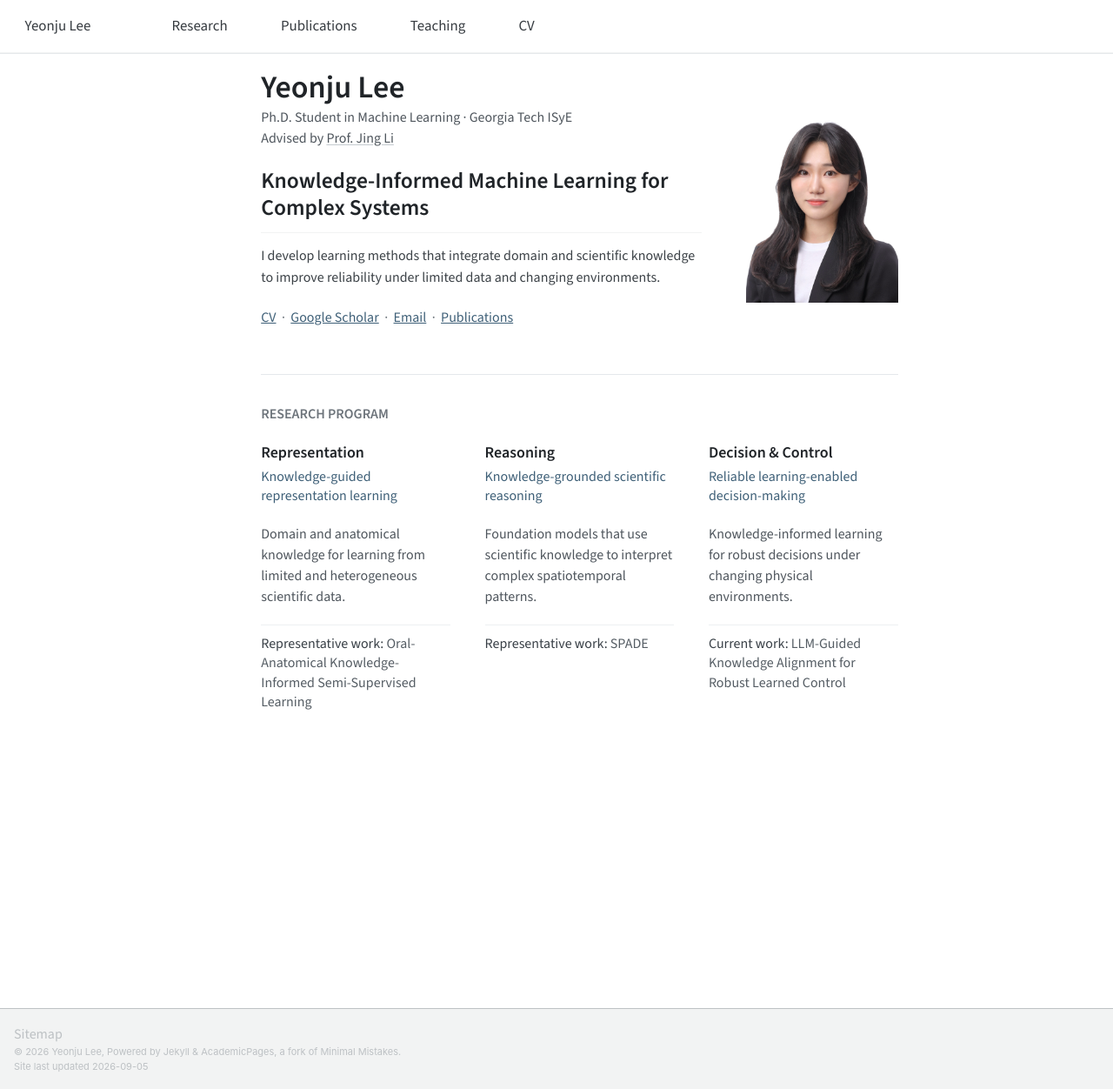
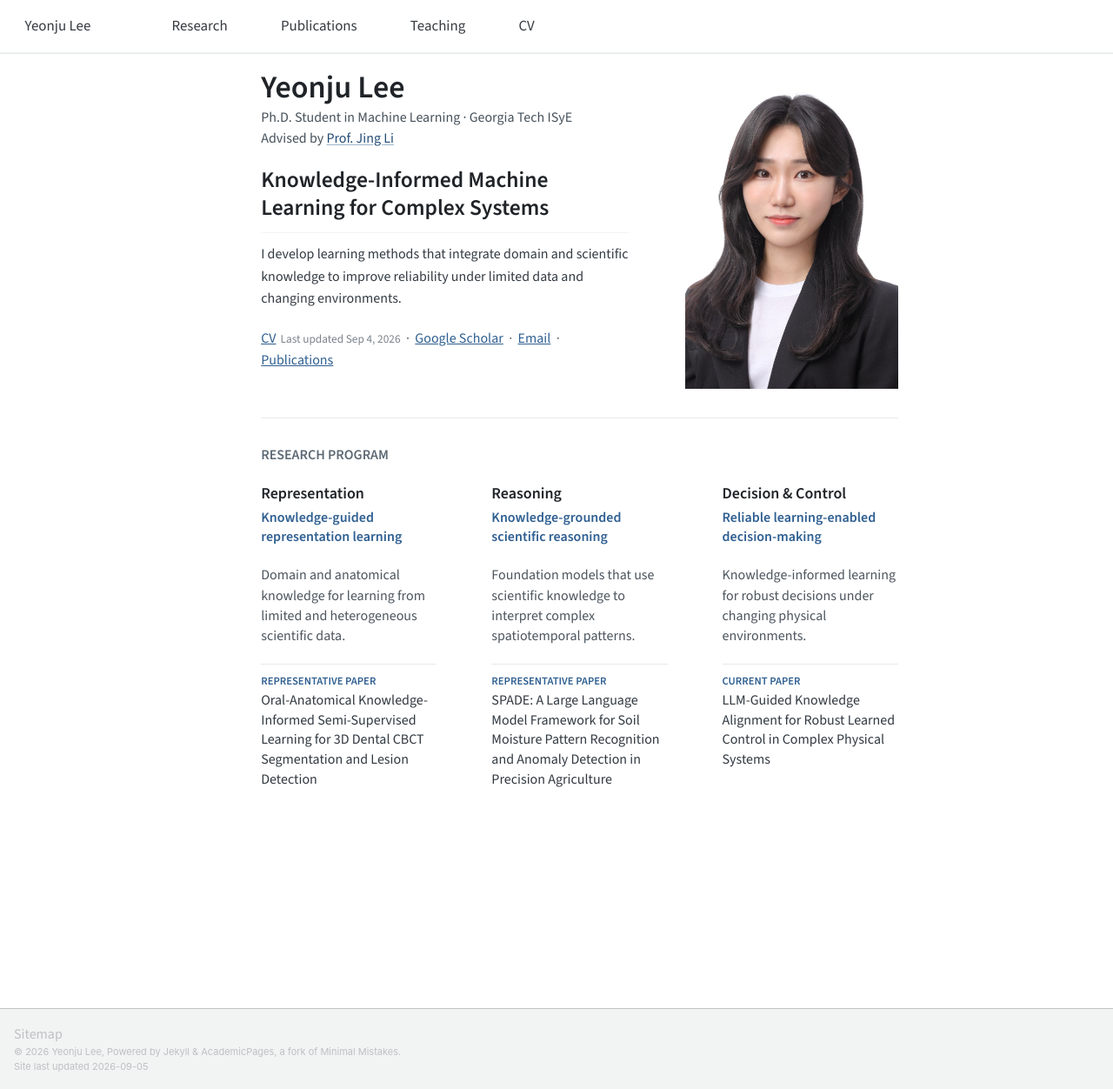
Before and after one commit to ylee845/ylee845.github.io, a Jekyll site: the page built from _pages/about.md, in a window 1280 px wide and 1252 px high. Shown: the whole window at 87% size. Built offline with Jekyll 4.4.1, drawn with Linux system fonts in a browser that asks for light colours; a script that is not in the unit is left out; part of the change alters nothing that is shown.

Commit message:
Add files via upload

```diff
--- a/_pages/about.md
+++ b/_pages/about.md
@@ -11,83 +11,127 @@ redirect_from:
 ---
 
 <style>
-#main, .page, .page__inner-wrap, .page__content {
+/* Homepage palette: slightly brighter, still academic */
+:root {
+  --accent: #2f5f91;
+  --accent-dark: #244c76;
+  --ink-strong: #1f252b;
+  --text-soft-home: #4c555e;
+  --line-home: #e5e9ed;
+}
+
+#main,
+.page,
+.page__inner-wrap,
+.page__content {
   margin-top: 0 !important;
   padding-top: 0 !important;
 }
 
+.page__content {
+  max-width: 1240px !important;
+}
+
+/* Hero */
 .home-hero {
   display: grid;
-  grid-template-columns: minmax(0, 1fr) 175px;
-  gap: 2.8rem;
-  align-items: center;
+  grid-template-columns: minmax(0, 1fr) 245px;
+  gap: 3.6rem;
+  align-items: stretch;
   padding: 1.1rem 0 1.8rem;
-  border-bottom: 1px solid var(--line);
+  border-bottom: 1px solid var(--line-home);
+}
+
+.hero-copy {
+  align-self: center;
 }
 
 .hero-name {
-  margin: 0 0 .2rem;
-  color: var(--text);
+  margin: 0 0 .18rem;
+  color: var(--ink-strong);
   font-size: 2rem;
   font-weight: 600;
   line-height: 1.08;
 }
 
 .hero-meta {
-  margin: 0 0 .95rem;
-  color: var(--text-soft);
+  margin: 0 0 .9rem;
+  color: #46515b;
   font-size: .92rem;
   line-height: 1.5;
 }
 
 .hero-meta a {
-  color: var(--text-soft);
+  color: var(--accent-dark);
   text-decoration: underline;
-  text-decoration-color: #c5cbd0;
+  text-decoration-color: #9fb5c8;
   text-underline-offset: 2px;
 }
 
 .hero-title {
-  max-width: 690px;
-  margin: 0 0 .7rem;
-  color: var(--text);
+  max-width: 760px;
+  margin: 0 0 .65rem;
+  color: var(--accent-dark);
   font-size: 1.42rem;
   font-weight: 600;
   line-height: 1.22;
 }
 
 .hero-description {
-  max-width: 690px;
-  margin: 0 0 .85rem;
-  color: #3c4247;
+  max-width: 760px;
+  margin: 0 0 .8rem;
+  color: #333b43;
   font-size: .96rem;
   line-height: 1.58;
 }
 
 .hero-links {
   margin: 0;
-  color: var(--muted);
+  color: #59636d;
   font-size: .88rem;
   font-weight: 500;
 }
 
-.hero-links a { color: var(--accent); }
+.hero-links a {
+  color: var(--accent);
+}
+
+.hero-links a:hover {
+  color: var(--accent-dark);
+}
+
+.cv-updated {
+  margin-left: .28rem;
+  color: #7a838b;
+  font-size: .74rem;
+  font-weight: 400;
+}
+
+.hero-photo-wrap {
+  width: 245px;
+  height: 100%;
+  min-height: 285px;
+  overflow: hidden;
+  justify-self: end;
+  align-self: stretch;
+}
 
 .hero-photo {
-  width: 175px;
-  height: 218px;
-  justify-self: end;
+  width: 100%;
+  height: 100%;
+  display: block;
   object-fit: cover;
-  object-position: center;
+  object-position: center top;
 }
 
+/* Research program */
 .research-program {
-  padding: 1.75rem 0 .8rem;
+  padding: 1.65rem 0 .8rem;
 }
 
 .research-label {
-  margin: 0 0 1rem;
-  color: var(--muted);
+  margin: 0 0 .95rem;
+  color: #5d6974;
   font-size: .76rem;
   font-weight: 600;
   text-transform: uppercase;
@@ -96,7 +140,7 @@ redirect_from:
 .research-grid {
   display: grid;
   grid-template-columns: repeat(3, minmax(0, 1fr));
-  gap: 2.2rem;
+  gap: 3.5rem;
 }
 
 .research-column {
@@ -104,65 +148,94 @@ redirect_from:
 }
 
 .research-stage {
-  margin: 0 0 .26rem;
-  color: var(--text);
+  margin: 0 0 .22rem;
+  color: var(--ink-strong);
   font-size: 1rem;
   font-weight: 600;
   line-height: 1.3;
 }
 
 .research-focus {
-  margin: 0 0 .45rem;
+  margin: 0 0 .38rem;
   color: var(--accent);
   font-size: .87rem;
-  font-weight: 500;
+  font-weight: 600;
   line-height: 1.4;
 }
 
 .research-description {
-  margin: 0 0 .65rem;
-  color: var(--text-soft);
-  font-size: .85rem;
-  line-height: 1.48;
+  margin: 0 0 .62rem;
+  color: var(--text-soft-home);
+  font-size: .84rem;
+  line-height: 1.46;
 }
 
-.research-work {
+.research-paper {
   margin: 0;
-  padding-top: .55rem;
-  border-top: 1px solid #edf0f2;
-  color: #555d64;
-  font-size: .80rem;
-  line-height: 1.4;
+  padding-top: .52rem;
+  border-top: 1px solid var(--line-home);
+  color: #4a535c;
+  font-size: .79rem;
+  line-height: 1.42;
 }
 
-.research-work strong {
-  color: #394047;
+.research-paper-label {
+  display: block;
+  margin-bottom: .12rem;
+  color: var(--accent);
+  font-size: .70rem;
+  font-weight: 600;
+  text-transform: uppercase;
+}
+
+.research-paper-title {
+  color: #313941;
   font-weight: 500;
+}
+
+@media (max-width: 900px) {
+  .page__content {
+    max-width: 1040px !important;
+  }
+
+  .home-hero {
+    grid-template-columns: minmax(0, 1fr) 200px;
+    gap: 2.2rem;
+  }
+
+  .hero-photo-wrap {
+    width: 200px;
+  }
+
+  .research-grid {
+    gap: 2rem;
+  }
 }
 
 @media (max-width: 760px) {
   .home-hero {
     grid-template-columns: 1fr;
-    gap: 1.1rem;
+    gap: 1rem;
     padding-top: .7rem;
   }
 
-  .hero-photo {
+  .hero-photo-wrap {
     grid-row: 1;
     justify-self: start;
-    width: 135px;
-    height: 168px;
+    width: 150px;
+    height: 188px;
+    min-height: 0;
   }
 
   .research-grid {
     grid-template-columns: 1fr;
-    gap: 1.4rem;
+    gap: 1.35rem;
   }
 }
 </style>
 
 <section class="home-hero">
-  <div>
+  <div class="hero-copy">
     <h1 class="hero-name">Yeonju Lee</h1>
 
     <p class="hero-meta">
@@ -177,7 +250,7 @@ redirect_from:
     </p>
 
     <p class="hero-links">
-      <a href="/files/Yeonju_Lee_CV.pdf">CV</a>
+      <a href="/files/Yeonju_Lee_CV.pdf">CV</a><span class="cv-updated">Last updated Sep 4, 2026</span>
       &nbsp;·&nbsp;
       <a href="https://scholar.google.com/citations?user=5iO-_XgAAAAJ&hl=en&oi=ao" target="_blank" rel="noopener">Google Scholar</a>
       &nbsp;·&nbsp;
@@ -187,7 +260,9 @@ redirect_from:
     </p>
   </div>
 
-  <img class="hero-photo" src="/images/prof_headshot7.jpg" alt="Portrait of Yeonju Lee">
+  <div class="hero-photo-wrap">
+    <img class="hero-photo" src="/images/prof_headshot7.jpg" alt="Portrait of Yeonju Lee">
+  </div>
 </section>
 
 <section class="research-program">
@@ -200,8 +275,11 @@ redirect_from:
       <p class="research-description">
         Domain and anatomical knowledge for learning from limited and heterogeneous scientific data.
       </p>
-      <p class="research-work">
-        <strong>Representative work:</strong> Oral-Anatomical Knowledge-Informed Semi-Supervised Learning
+      <p class="research-paper">
+        <span class="research-paper-label">Representative paper</span>
+        <span class="research-paper-title">
+          Oral-Anatomical Knowledge-Informed Semi-Supervised Learning for 3D Dental CBCT Segmentation and Lesion Detection
+        </span>
       </p>
     </div>
 
@@ -211,8 +289,11 @@ redirect_from:
       <p class="research-description">
         Foundation models that use scientific knowledge to interpret complex spatiotemporal patterns.
       </p>
-      <p class="research-work">
-        <strong>Representative work:</strong> SPADE
+      <p class="research-paper">
+        <span class="research-paper-label">Representative paper</span>
+        <span class="research-paper-title">
+          SPADE: A Large Language Model Framework for Soil Moisture Pattern Recognition and Anomaly Detection in Precision Agriculture
+        </span>
       </p>
     </div>
 
@@ -222,8 +303,11 @@ redirect_from:
       <p class="research-description">
         Knowledge-informed learning for robust decisions under changing physical environments.
       </p>
-      <p class="research-work">
-        <strong>Current work:</strong> LLM-Guided Knowledge Alignment for Robust Learned Control
+      <p class="research-paper">
+        <span class="research-paper-label">Current paper</span>
+        <span class="research-paper-title">
+          LLM-Guided Knowledge Alignment for Robust Learned Control in Complex Physical Systems
+        </span>
       </p>
     </div>
   </div>
```
